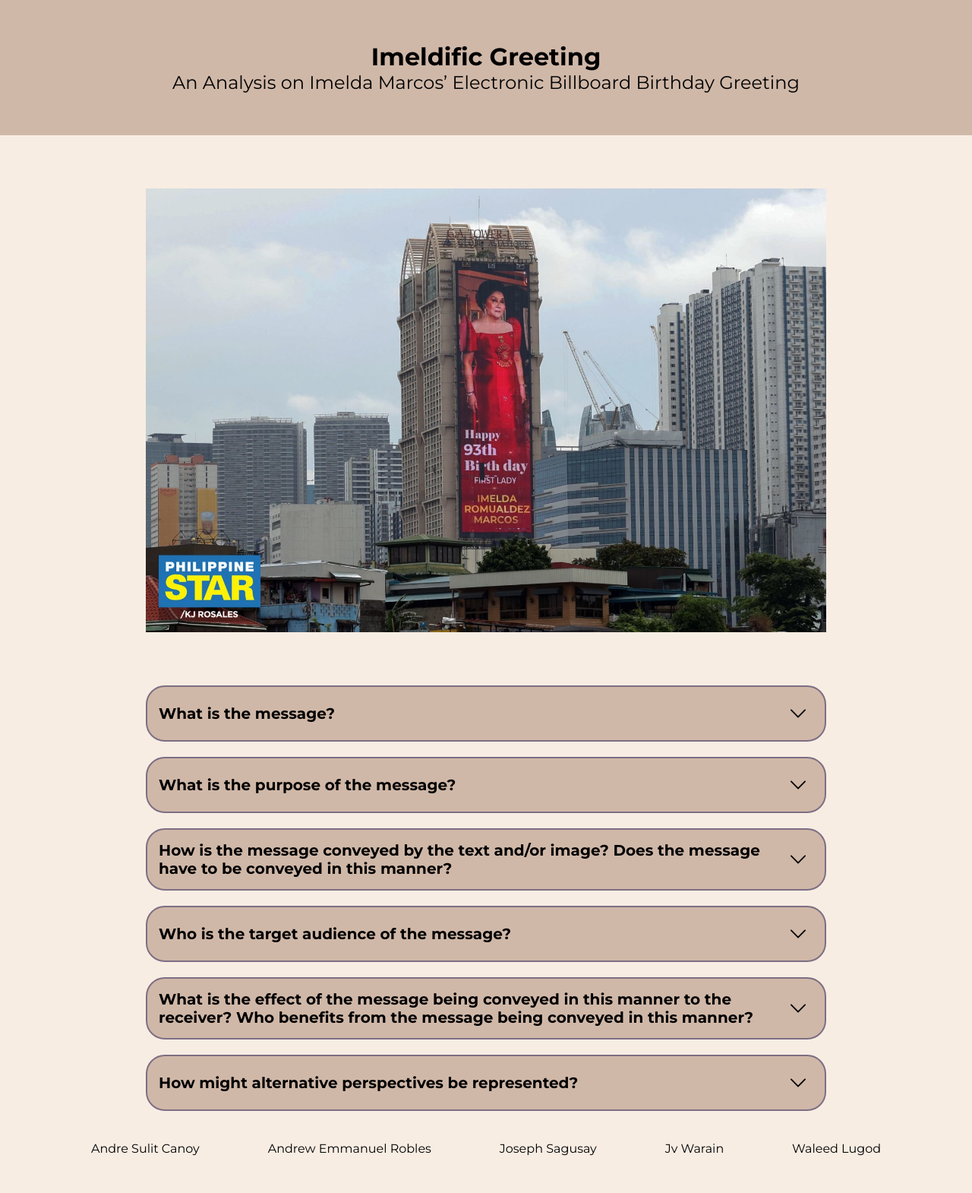
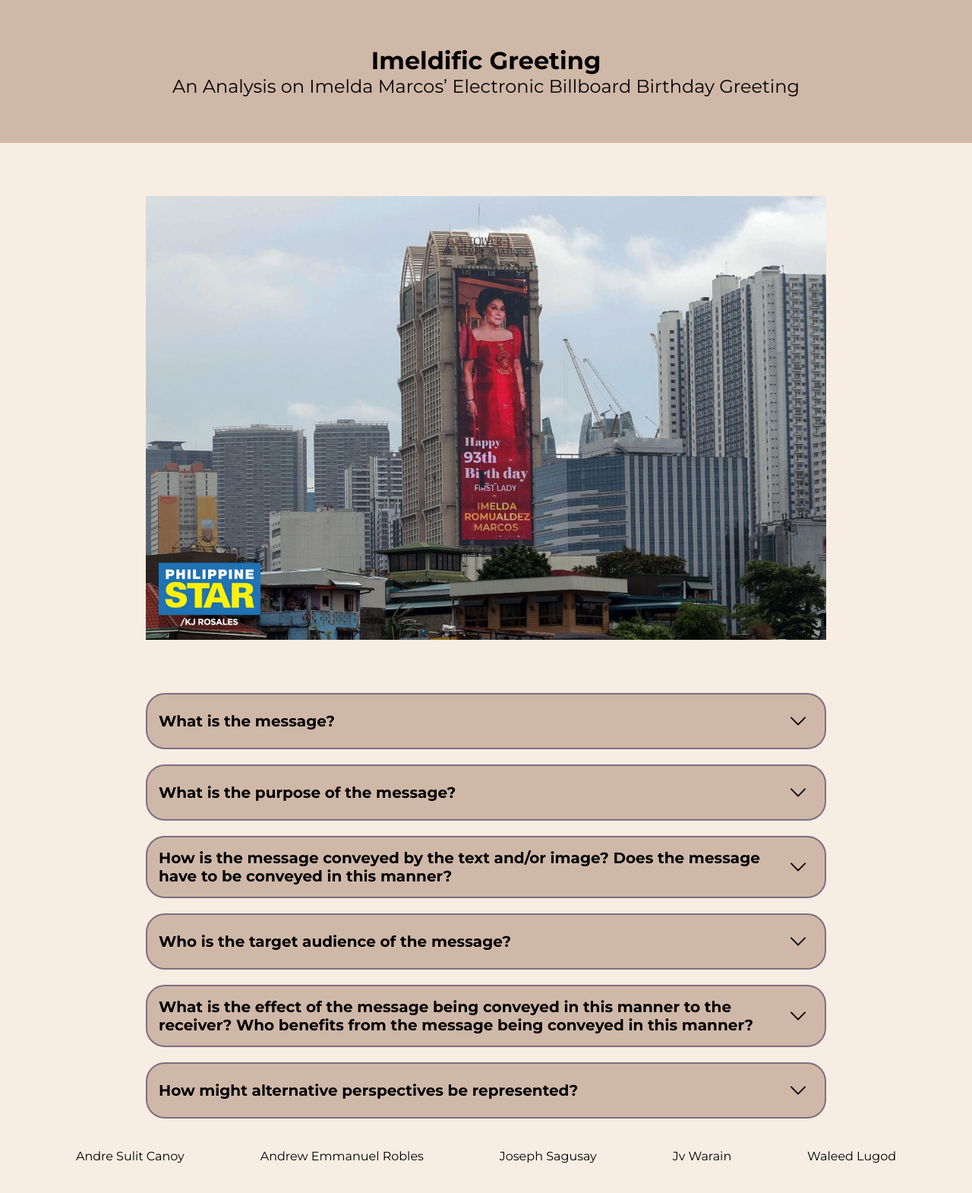
Before and after one commit to waleedlugod/Imeldific-Greeting, a React (Create React App) app: page / in a window 1280 px wide. Shown: the whole page at 76% size. Built offline with nearby package versions, Linux system fonts and the light colour scheme.

Commit message:
fixed heading width

```diff
--- a/src/App.css
+++ b/src/App.css
@@ -58,8 +58,8 @@ svg {
 }
 .header {
 	background-color: var(--tertiary-1);
-	width: 100vw;
-	padding: 55px;
+	width: 100%;
+	padding: 60px;
 	margin-bottom: 70px;
 	text-align: center;
 }
@@ -87,13 +87,13 @@ svg {
 }
 .primary-photo {
 	width: 70%;
-	margin-inline: 10%;
 	margin-bottom: 50px;
 	align-self: center;
 }
 .footer {
 	margin-top: auto;
 	padding: 30px;
+	padding-inline: 0px;
 
 	display: flex;
 	flex-direction: row;
```
